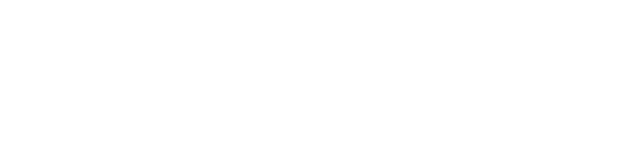
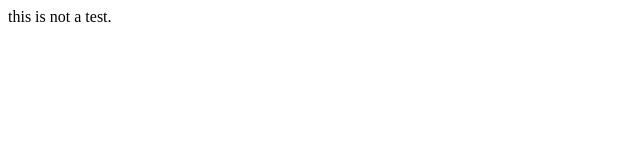
Before and after one commit to PM113329V/insta-clone, a plain HTML site: page index.html in a window 1280 px wide. Shown: the whole page, without its empty margins (0-640 px from the left). Drawn offline with Linux system fonts and the light colour scheme.

Commit message:
updated html in main

```diff
--- a/index.html
+++ b/index.html
@@ -6,6 +6,6 @@
     <title>Document</title>
 </head>
 <body>
-
+      this is not a test.
 </body>
 </html>
```
